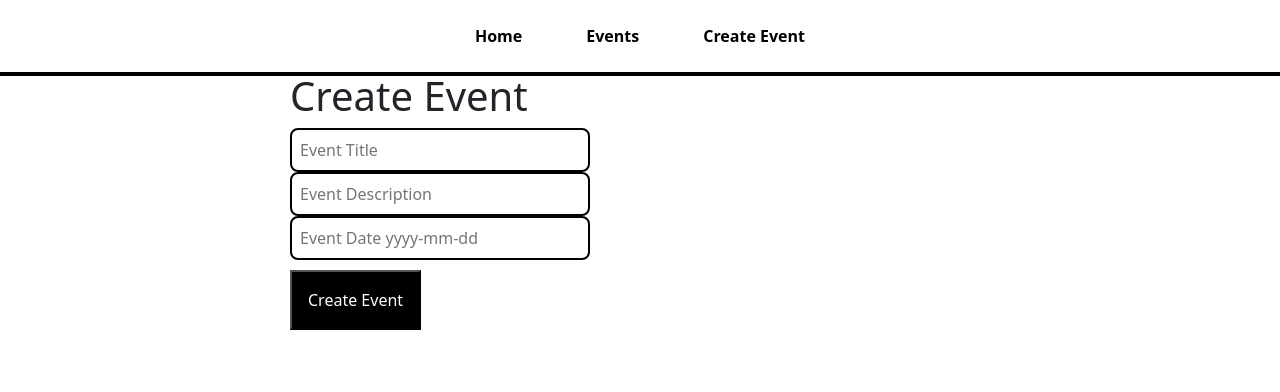
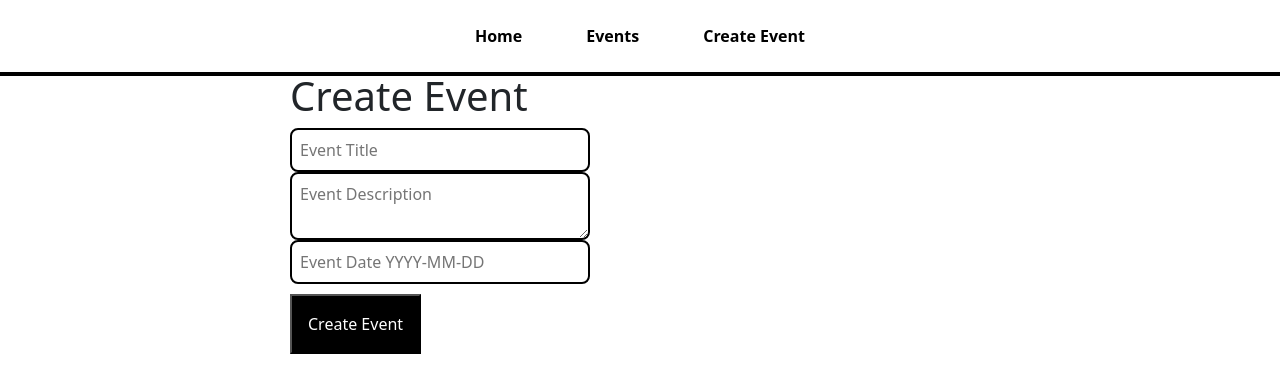
Before and after one commit to tbiswal/mern-fullstack-project, a React (Create React App) app in the folder react-as-frontend/: page /create-event in a window 1280 px wide. Shown: the top 392 px of the page. Built offline with nearby package versions, Linux system fonts and the light colour scheme.

Commit message:
Change event description field to text area

```diff
--- a/react-as-frontend/src/App.css
+++ b/react-as-frontend/src/App.css
@@ -64,19 +64,13 @@ input, textarea {
   font-family: 'Segoe UI', Tahoma, Geneva, Verdana, sans-serif;
   font-size: 18px;
   border: 2px solid black;
-  margin-bottom: 16px;
+  margin: 16px;
 }
 
 .error {
   padding: 8px;
   border-radius: 4px;
   background-color: pink;
-}
-
-#page-body {
-  max-width: 700px;
-  margin: auto;
-  padding-top: 72px;
 }
 
 .nav-right {
--- a/react-as-frontend/src/pages/CreateEventPage.js
+++ b/react-as-frontend/src/pages/CreateEventPage.js
@@ -28,13 +28,13 @@ function CreateEventPage(props) {
         value={enteredTitle}
         onChange={(e) => setEnteredTitle(e.target.value)}
       />
-      <input
+      <textarea
         placeholder="Event Description"
         value={enteredDescription}
         onChange={(e) => setEnteredDescription(e.target.value)}
       />
       <input
-        placeholder="Event Date yyyy-mm-dd"
+        placeholder="Event Date YYYY-MM-DD"
         value={enteredDate}
         onChange={(e) => setEnteredDate(e.target.value)}
       />
```
